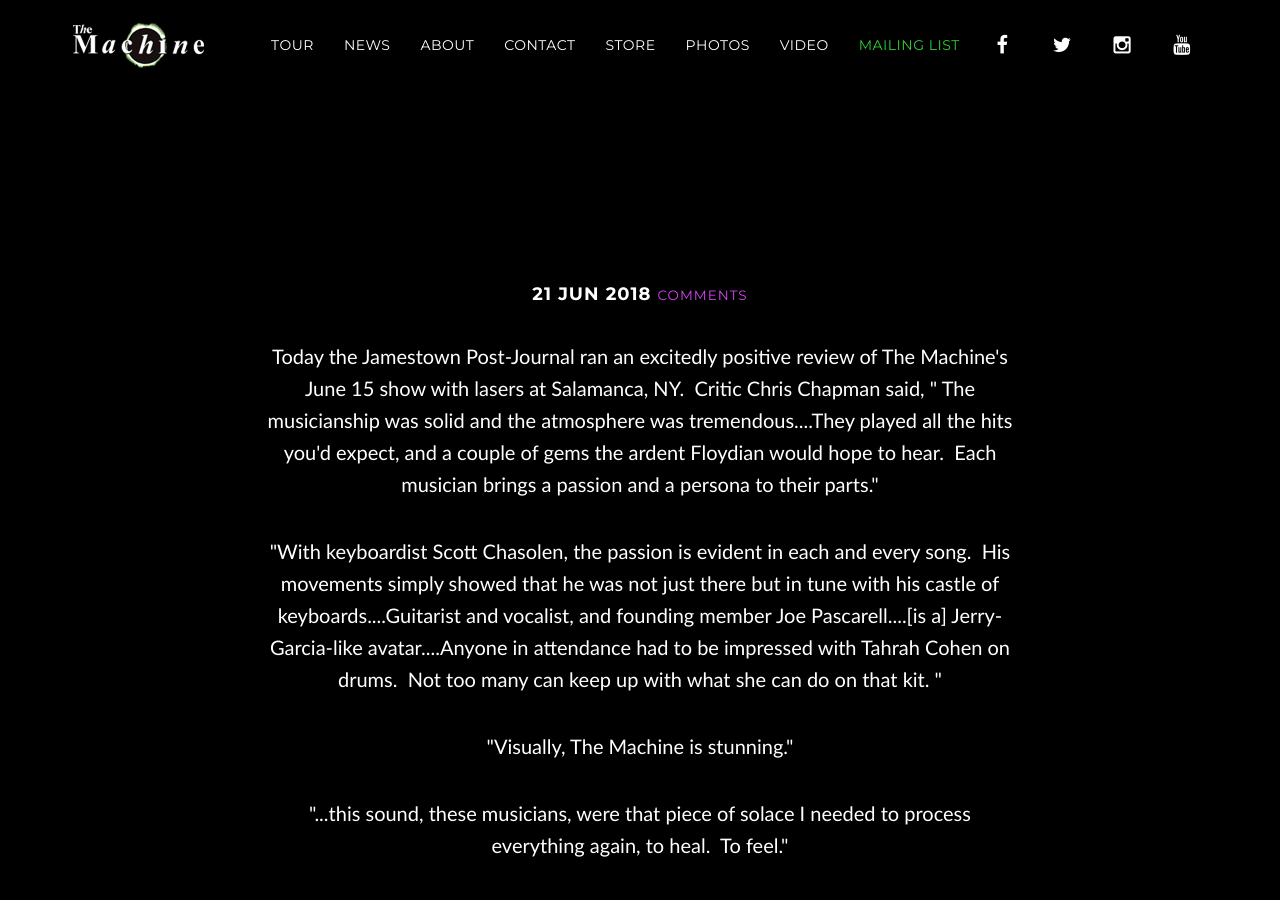
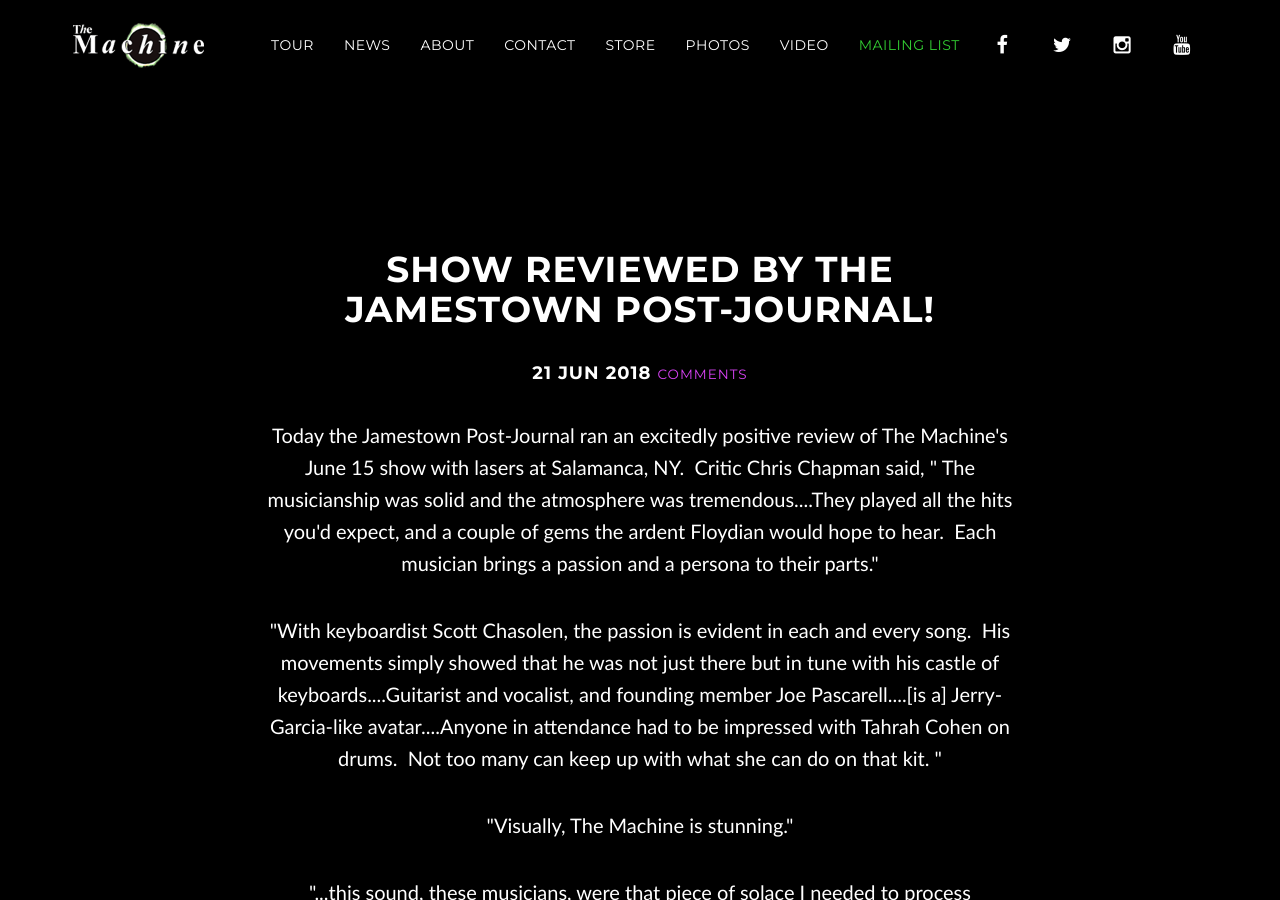
Before and after one commit to machineweb/machineweb.github.io, a Jekyll site: the page built from _posts/2018-06-21-new-show-review.md, in a window 1280 px wide and 900 px high. Built offline with Jekyll 4.4.1, drawn with Linux system fonts in a browser that asks for light colours; comment, search, counter and statistics services are not loaded.

Commit message:
Update and rename 2018-06-21-.md to 2018-06-21-new-show-review.md

```diff
--- a/_posts/2018-06-21-.md
+++ b/_posts/2018-06-21-new-show-review.md
@@ -1,7 +1,7 @@
 ---
 layout: post
 section-type: post
-title:
+title: Show Reviewed by the Jamestown Post-Journal!
 ---
 
 <p>Today the Jamestown Post-Journal ran an excitedly positive review of The Machine's June 15 show with lasers at Salamanca, NY. &nbsp;Critic Chris Chapman said, " The musicianship was solid and the atmosphere was tremendous....They played all the hits you'd expect, and a couple of gems the ardent Floydian would hope to hear. &nbsp;Each musician brings a passion and a persona to their parts."</p>
```
